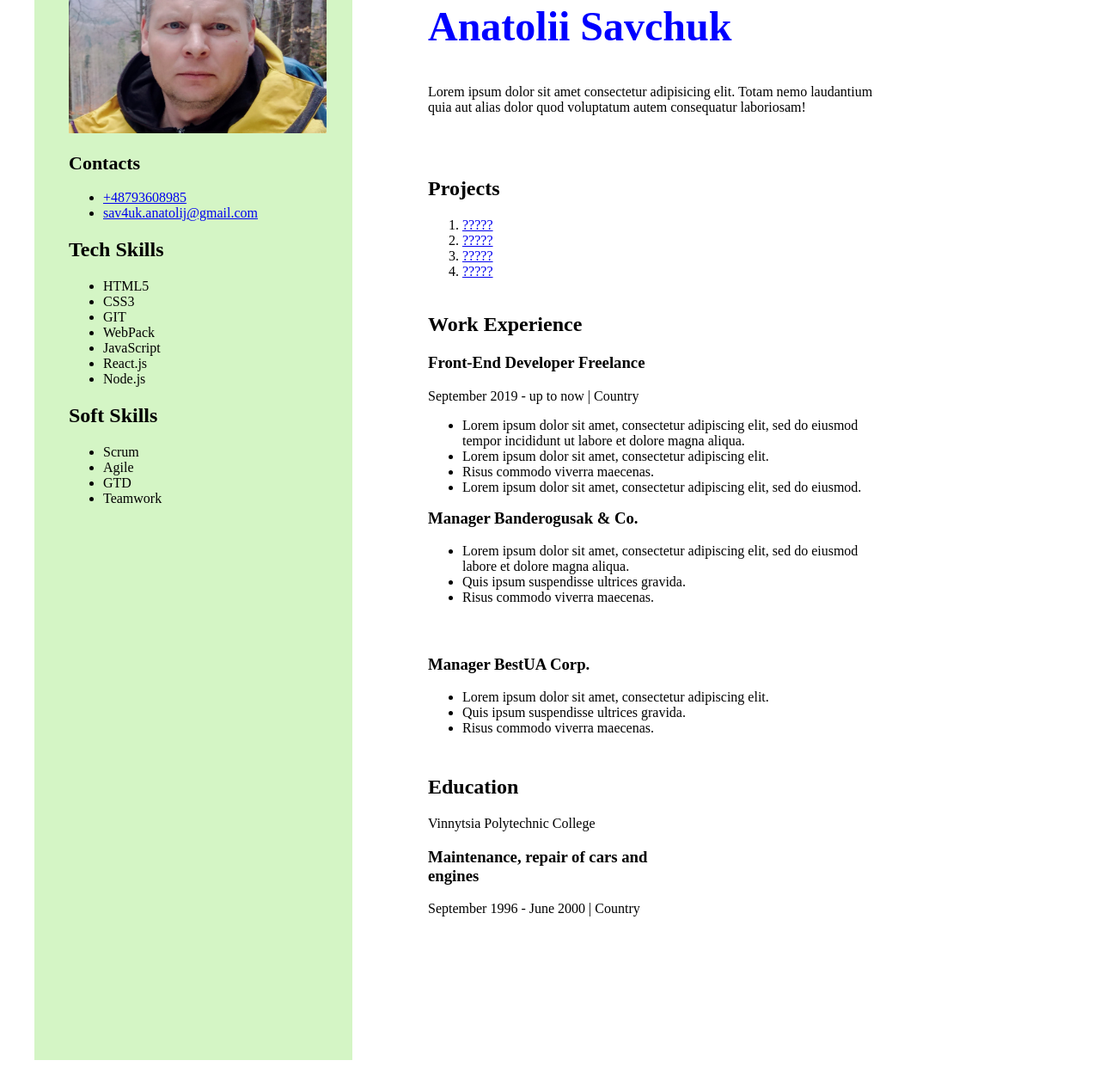
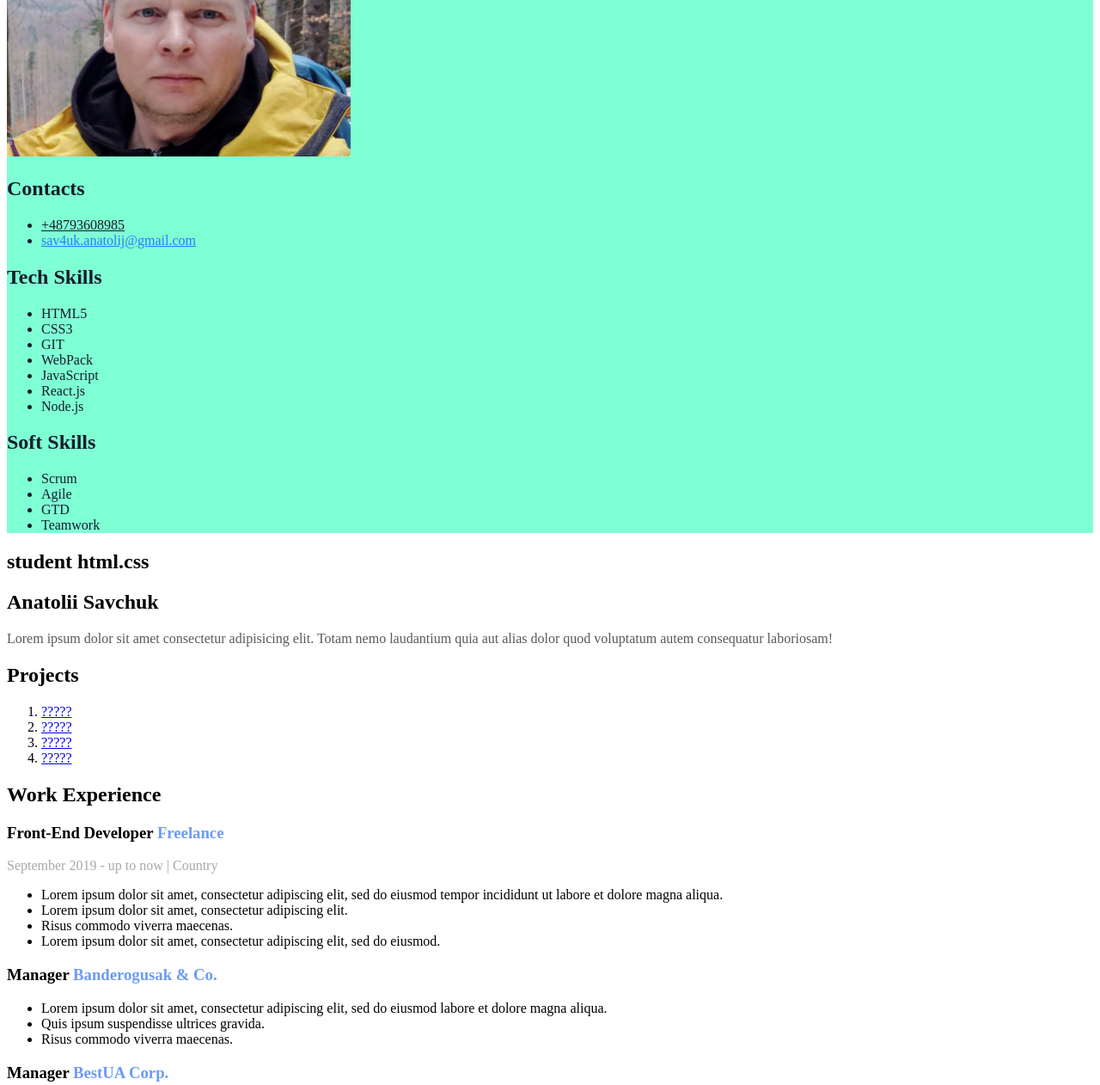
Before and after one commit to anatolij381/Resume, a plain HTML site: page index.html in a window 1280 px wide. Shown: the part 126-1388 px from the top of the page at 86% size. Before the commit the page ends 1359 px from the top, so only its background shows below. Drawn offline with Linux system fonts and the light colour scheme.

Commit message:
перша правка css

```diff
--- /dev/null
+++ b/css/style.css
@@ -0,0 +1,36 @@
+main {
+    background-color: aquamarine;
+}
+main h2 {
+    color: #161d2a;
+}
+.tel a {
+    color: #161d2a;
+}
+.mail a {
+    color: #2979ff;
+}
+main li {
+    color: #161d2a;
+}
+h1 {
+    color: black;
+}
+h2 {
+    color: black;
+}
+.intro p {
+    color: #595959;
+}
+.position {
+    color: black;
+}
+.company {
+    color: #6D9BF5;
+}
+.data {
+    color: #a8a8a8;
+}
+.school {
+    color: #6D9BF5;
+}
--- a/index.html
+++ b/index.html
@@ -5,17 +5,15 @@
     <meta http-equiv="X-UA-Compatible" content="IE=edge">
     <meta name="viewport" content="width=device-width, initial-scale=1.0">
     <title>Document</title>
-    <link rel="stylesheet" href="css/style.css">
+    <link rel="stylesheet" href="./css/style.css">
 </head>
 <body>
-    <main style="position:absolute;width: 370px;height: 1319px;left: 40px;top: 40px;background-color:rgb(212, 245, 197);">
-        <figure>
-            <img src="./images/IMG_20230325_152817.jpg" alt="" width="300">
-            <figcaption>
-                <h2 style="font-size: 22px;">Contacts</h2>
+    <main>
+        <img src="./images/IMG_20230325_152817.jpg" alt="Anatolii Savchuk" width="400px">
+                <h2>Contacts</h2>
                 <ul>
-                    <li><a href="tel:+48793608985">+48793608985</a></li>
-                    <li><a href="mailto:sav4uk.anatolij@gmail.com">sav4uk.anatolij@gmail.com</a></li>
+                    <li class="tel"><a href="tel:+48793608985">+48793608985</a></li>
+                    <li class="mail"><a href="mailto:sav4uk.anatolij@gmail.com">sav4uk.anatolij@gmail.com</a></li>
                 </ul>
                 <h2>Tech Skills</h2>
                 <ul>
@@ -34,15 +32,14 @@
                     <li>GTD</li>
                     <li>Teamwork</li>
                 </ul>
-            </figcaption>
-        </figure>
     </main>
     <section>
-        <header style="position: absolute;width: 525px;height: 206px;left: 498px;top: 42px;"><h2>student html.css</h2>
-            <h1 style="color: blue; font-size: 48px;">Anatolii Savchuk</h1>
+        <header class="intro">
+            <h2>student html.css</h2>
+            <h1>Anatolii Savchuk</h1>
             <p>Lorem ipsum dolor sit amet consectetur adipisicing elit. Totam nemo laudantium quia aut alias dolor quod voluptatum autem consequatur laboriosam!</p>
         </header>
-        <div style="position: absolute;width: 525px;height: 107px;left: 498px;top: 312px;">
+        <div>
             <h2>Projects</h2>
             <ol>    <!--в цьому місці мають бути проекти-->
                 <li><a href="/">?????</a></li>
@@ -51,10 +48,10 @@
                 <li><a href="/">?????</a></li>
             </ol>
         </div>
-        <div style="position: absolute;width: 525px;height: 213px;left: 498px;top: 470px;">
+        <div>
             <h2>Work Experience</h2>
-        <h3>Front-End Developer Freelance </h3>
-        <p>September 2019 - up to now   |   Country</p>
+        <h3 class="position">Front-End Developer <span class="company">Freelance</span></h3>
+        <p class="data">September 2019 - up to now   |   Country</p>
         <ul>
             <li>Lorem ipsum dolor sit amet, consectetur adipiscing elit, sed do eiusmod tempor incididunt ut labore et dolore magna aliqua.</li>
             <li>Lorem ipsum dolor sit amet, consectetur adipiscing elit.</li>
@@ -62,27 +59,27 @@
             <li>Lorem ipsum dolor sit amet, consectetur adipiscing elit, sed do eiusmod.</li>
         </ul>
         </div>
-        <div style="position: absolute;width: 525px;height: 150px;left: 498px;top: 699px;">
-            <h3>Manager Banderogusak & Co.</h3>
+        <div>
+            <h3 class="position">Manager <span class="company">Banderogusak & Co.</span></h3>
               <ul>
                 <li>Lorem ipsum dolor sit amet, consectetur adipiscing elit, sed do eiusmod labore et dolore magna aliqua.</li>
                 <li>Quis ipsum suspendisse ultrices gravida.</li>
                 <li>Risus commodo viverra maecenas. </li>
               </ul>
         </div>
-        <div style="position: absolute;width: 525px;height: 126px;left: 498px;top: 869px;">
-            <h3>Manager BestUA Corp.</h3>
+        <div>
+            <h3 class="position">Manager <span class="company" >BestUA Corp.</span></h3>
             <ul>
                  <li>Lorem ipsum dolor sit amet, consectetur adipiscing elit.</li>
                  <li>Quis ipsum suspendisse ultrices gravida.</li>
                  <li>Risus commodo viverra maecenas. </li>
             </ul>
         </div>
-        <footer style="position: absolute;width: 298px;height: 114;left: 498px;top: 1008px;">
+        <footer>
             <h2>Education</h2>
-            <p>Vinnytsia Polytechnic College</p>
+            <p class="school">Vinnytsia Polytechnic College</p>
             <h3>Maintenance, repair of cars and engines</h3>
-            <p>September 1996 - June 2000   |   Country</p>
+            <p class="data">September 1996 - June 2000   |   Country</p>
         </footer>
 
     </section>
```
Also changed, not shown: .css/style.css (added).
